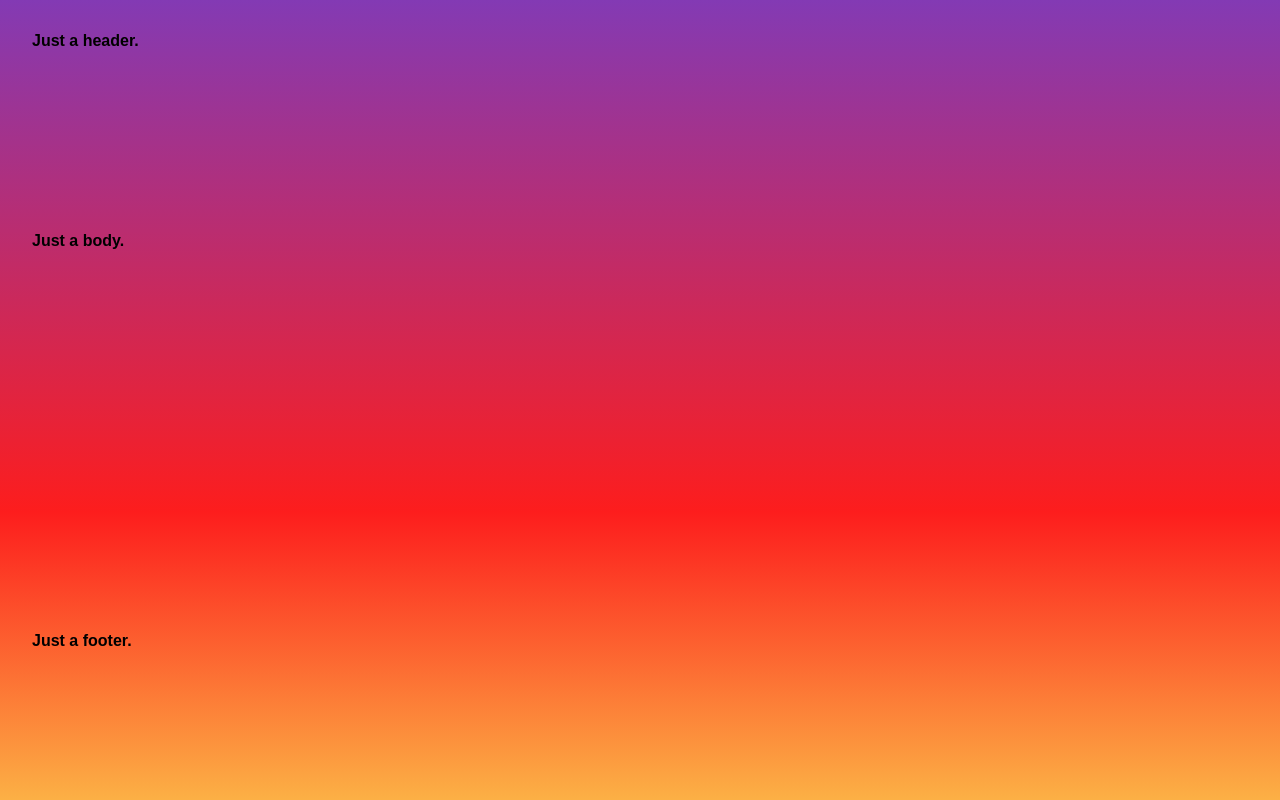
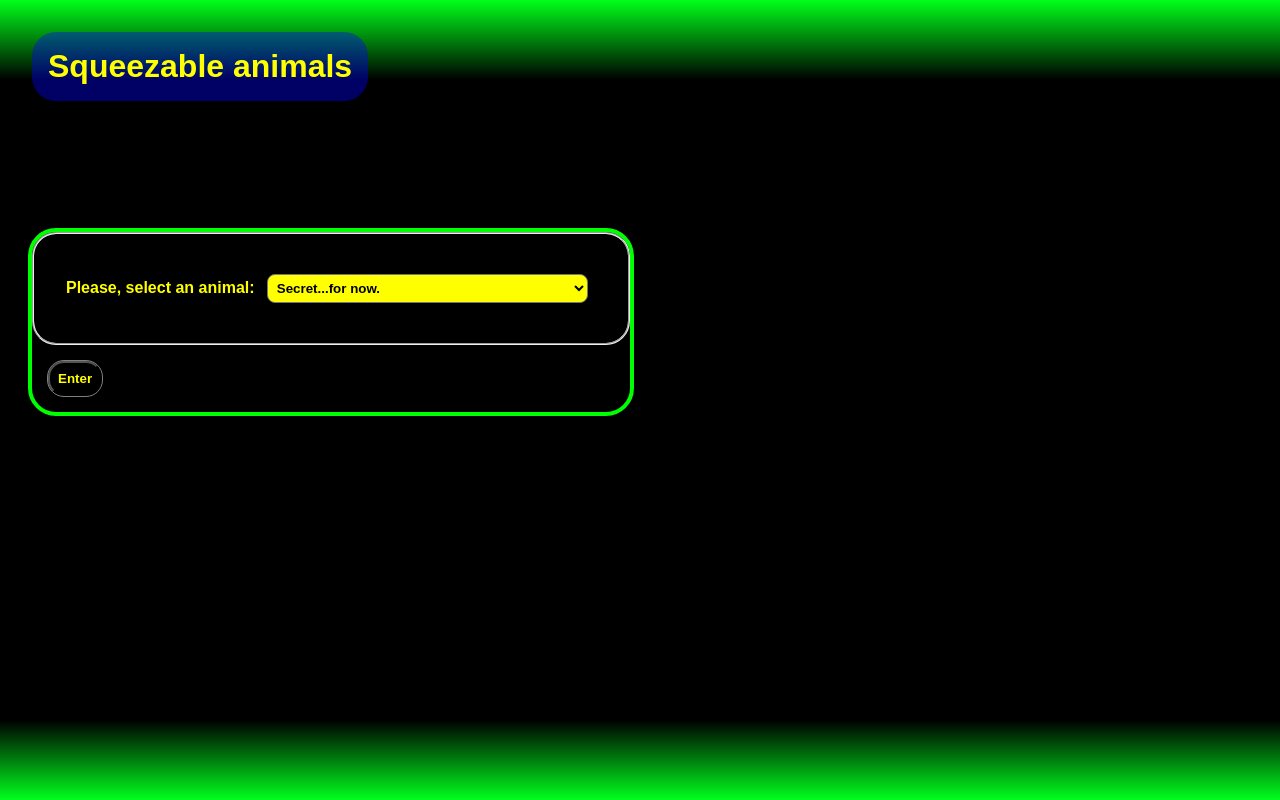
Before and after one commit to ElWas1/Squeezable-Cats, a plain HTML site: page index.html in a window 1280 px wide. Drawn offline with Linux system fonts and the light colour scheme; no server answers.

Commit message:
Linked JSON file with HTML document, improvement in both design and theme

```diff
--- a/assets/css/style.css
+++ b/assets/css/style.css
@@ -1,7 +1,7 @@
 /* Document global styles */
 html {
-    background: rgb(131,58,180);
-    background: linear-gradient(180deg, rgba(131,58,180,1) 0%, rgba(253,29,29,1) 64%, rgba(252,176,69,1) 100%);
+    background: rgb(0, 255, 25);
+    background: linear-gradient(180deg, rgba(0, 255, 25, 1) 0%, rgba(0, 0, 0, 1) 10%, rgba(0, 0, 0, 1) 90%, rgba(0, 255, 29, 1) 100%);
 }
 
 * {
@@ -17,21 +17,76 @@ html {
 header#header-index {
     padding: 2rem;
     min-height: 25vh;
+    display: flex;
+    flex-direction: column;
+    flex-wrap: wrap;
+}
+
+header>h1#title {
+    color: yellow;
+    background-color: rgba(0, 0, 255, 0.398);
+    padding: 1rem;
+    border-radius: 1.5rem;
+    max-width: fit-content;
 }
 
 main#main-index {
     padding: 2rem;
     min-height: 50vh;
     display: flex;
-    flex-wrap: wrap;
     flex-direction: column;
 }
 
-main#main-index > div#squeezable-cat {
+main#main-index>div#squeezable-cat {
     max-width: max-content;
+}
+
+form {
+    outline: .3rem solid rgb(0, 255, 0);
+    border-radius: 1.5rem;
+}
+
+main#main-index>div#animal-select {
+    max-width: fit-content;
+    background-color: black;
+    border-radius: 1.5rem;
+}
+
+select#animal {
+    background-color: yellow;
+    margin: .5rem;
+    border-radius: .5rem;
+    padding: .3rem;
+}
+
+fieldset {
+    padding: 2rem;
+    border-radius: 1.5rem;
+}
+
+label[for='animal'] {
+    color: yellow;
+}
+
+input[type='submit'] {
+    margin: 1rem;
+    padding: .5rem;
+    border-radius: 1rem;
+    transition-duration: .5s;
+    background-color: black;
+    color: yellow;
+    outline: 1px solid gray;
+}
+
+input[type='submit']:hover {
+    background-color: rgb(0, 255, 0);
+    color: black;
 }
 
 footer#footer-index {
     padding: 2rem;
     min-height: 25vh;
+    display: flex;
+    flex-wrap: wrap;
+    flex-direction: column;
 }
--- a/index.html
+++ b/index.html
@@ -1,26 +1,38 @@
 <!DOCTYPE html>
 <html lang="en">
+
 <head>
     <meta charset="UTF-8">
     <meta name="viewport" content="width=device-width, initial-scale=1.0">
-    <title>Squeezable cat Website</title>
+    <title>Squeezable animals</title>
     <link rel="shortcut icon" href="./favicon.ico" type="image/x-icon">
     <link rel="stylesheet" href="./assets/css/style.css">
 </head>
 
 <header id="header-index">
-    <p>Just a header.</p>
+    <h1 id="title">Squeezable animals</h1>
 </header>
 
 <main id="main-index">
-    <p>Just a body.</p>
-    <div id="squeezable-cat">
-
+    <div id="animal-select">
+        <form action="#">
+            <fieldset>
+                <label for="animal">
+                    Please, select an animal:
+                    <select name="animal" id="animal">
+                        <!-- Options go here by SEO in main.js -->
+                    </select>
+                </label>
+            </fieldset>
+            <input id='new-pic' type="submit" value="Enter">
+        </form>
+        <div id="squeezable-cat">
+        </div>
     </div>
 </main>
 
 <footer id="footer-index">
-    <p>Just a footer.</p>
+    <p>Somehow you found this text.</p>
 </footer>
 
 <script src="./scripts/main.js"></script>
--- a/scripts/cats_list.json
+++ b/scripts/cats_list.json
@@ -1,14 +1,69 @@
 {
-    "cats": [
+    "animals": [
         {
-            "_id": 1,
+            "id": 1,
             "name": "Siamese cat 1",
             "image": "./assets/img/siamese_cat_1"
         },
         {
-            "_id": 2,
+            "id": 2,
             "name": "Siamese cat 2",
             "image": "./assets/img/siamese_cat_2"
+        },
+        {
+            "id": 3,
+            "name": "Siamese cat 3",
+            "image": "./assets/img/siamese_cat_2"
+        },
+        {
+            "id": 4,
+            "name": "Siamese cat 4",
+            "image": "./assets/img/siamese_cat_2"
+        },
+        {
+            "id": 5,
+            "name": "Siamese cat 5",
+            "image": "./assets/img/siamese_cat_2"
+        },
+        {
+            "id": 6,
+            "name": "Siamese cat 6",
+            "image": "./assets/img/siamese_cat_2"
+        },
+        {
+            "id": 7,
+            "name": "Siamese cat 7",
+            "image": "./assets/img/siamese_cat_2"
+        }
+    ],
+    "surprise": [
+        {
+            "id": 1,
+            "name": "Secret...for now."
+        },
+        {
+            "id": 2,
+            "name": "It's not revealed yet."
+        },
+        {
+            "id": 3,
+            "name": "You won't find anything in here."
+        },
+        {
+            "id": 4,
+            "name": "Nice try."
+        },
+        {
+            "id": 5,
+            "name": "Still hidden..."
+        },
+        {
+            "id": 6,
+            "name": "[CLASSIFIED]"
+        },
+        {
+            "id": 7,
+            "name": "If you really wanna know check the JSON file."
         }
     ]
 }
--- a/scripts/main.js
+++ b/scripts/main.js
@@ -1,10 +1,11 @@
 const catPic = document.getElementById('squeezable-cat')
+const dropdownBarCats = document.getElementById('animal')
+const newPic = document.getElementById('new-pic')
 
 function showCatNames(array) {
     let pic = '';
     array.forEach(element => {
-        pic = `<select>
-        <option value='${element.name}'></option></select>`
+        pic += `<option value='${element.name}'>${element.name}</option>`
     });
     dropdownBarCats.innerHTML = pic
 }
@@ -12,12 +13,12 @@ function showCatNames(array) {
 let catsArray
 
 async function obtainData() {
-    data = await fetch('./cats_list.json')
-    .then(data => data.json())
-    .then(data => {
-        return data
-    })
-    catsArray = data.cats
+    data = await fetch('scripts/cats_list.json')
+        .then(data => data.json())
+        .then(data => {
+            return data
+        })
+    catsArray = data.surprise
     return data
 }
 
```
